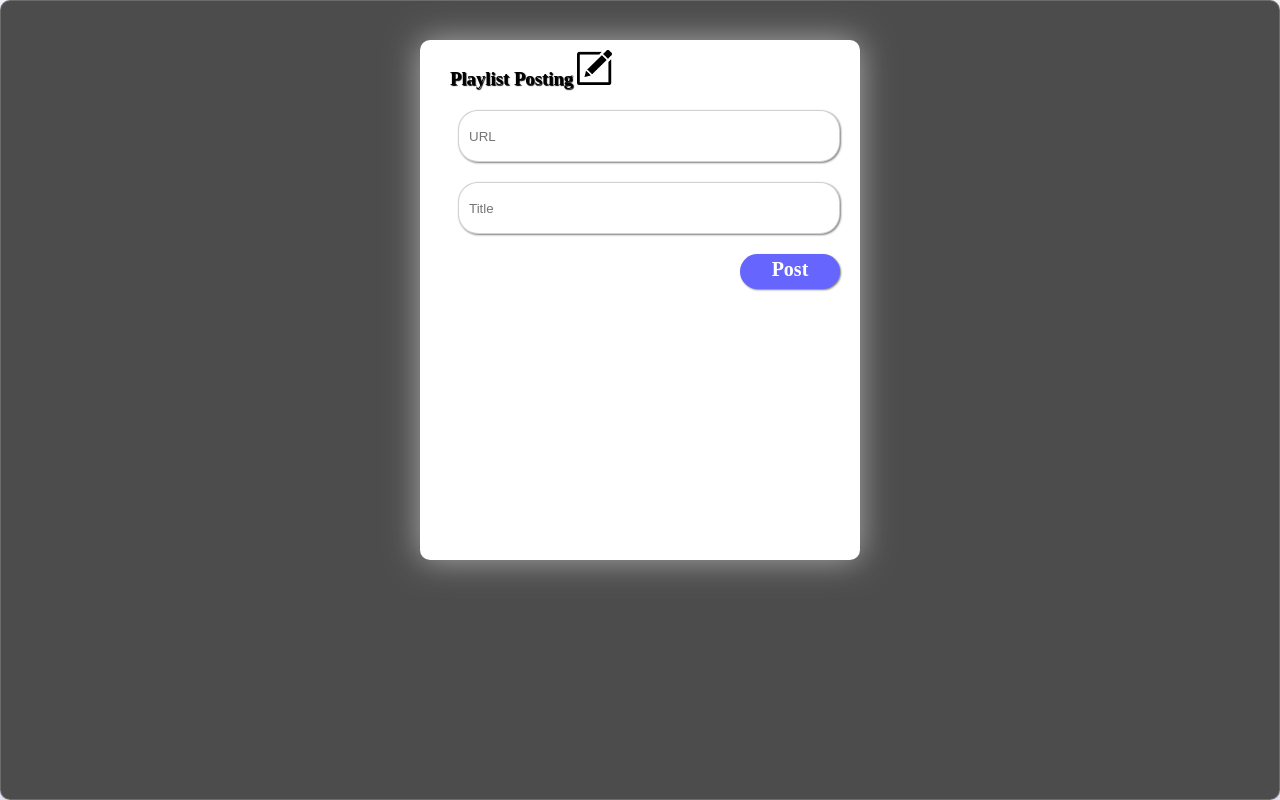
After one commit to rhtnajflzp/YoutubeRandomPlaylist_MiniProject_v1, a Flask app: template templates/modal.html in a window 1280 px wide. The commit adds this page. Run offline with Flask 2, Linux system fonts and the light colour scheme; the template is opened without the code that fills it, so the values that code supplies are empty; some libraries are stand-ins or nearby versions.

Commit message:
login/modal

```diff
--- a/app.py
+++ b/app.py
@@ -1,7 +1,6 @@
 from googleapiclient.discovery import build
 from flask import Flask, render_template, jsonify, request, redirect, url_for
 from pymongo import MongoClient
-from werkzeug.utils import secure_filename
 from datetime import datetime, timedelta
 import random
 import jwt
@@ -20,58 +19,54 @@ api_key = 'AIzaSyDoc0GN-_nBuANpy8f893HDttg71tF5szs'
 youtube = build('youtube', 'v3', developerKey=api_key)
 
 
+def get_user_info():
+    token_receive = request.cookies.get('mytoken')
+    render_params = {}
+    try:
+        payload = jwt.decode(token_receive, SECRET_KEY, algorithms=['HS256'])
+        user_info = db.users.find_one({"id": payload["id"]})
+        render_params = user_info
+    except jwt.ExpiredSignatureError:
+        render_params['msg'] = '로그인 시간이 만료되었습니다.'
+    except jwt.exceptions.DecodeError:
+        render_params['msg'] = '로그인 정보가 존재하지 않습니다..'
+    finally:
+        return render_params
+
+
 # HTML을 주는 부분
 @app.route('/')
 def home():
-    token_receive = request.cookies.get('mytoken')
-    try:
-        payload = jwt.decode(token_receive, SECRET_KEY, algorithms=['HS256'])
-        user_info = db.users.find_one({"id": payload["id"]})
-        return render_template('index.html', user_info=user_info)
-    except jwt.ExpiredSignatureError:
-        return redirect(url_for("login", msg="로그인 시간이 만료되었습니다."))
-    except jwt.exceptions.DecodeError:
-        return redirect(url_for("index", msg="로그인 정보가 존재하지 않습니다."))
+    render_params = get_user_info()
+    return render_template('index.html', **render_params)
 
 
 @app.route('/index')
 def index():
-    msg = request.args.get("msg")
-    return render_template('index.html', msg=msg)
+    render_params = get_user_info()
+    return render_template('index.html', **render_params)
 
 
 @app.route('/login')
 def login():
-    msg = request.args.get("msg")
-    return render_template('login.html', msg=msg)
+    render_params = get_user_info()
+    return render_template('login.html')
 
 
 @app.route('/agreement', methods=['GET'])
 def agreement():
-    msg = request.args.get("msg")
-    return render_template('agreement.html', msg=msg)
+    render_params = get_user_info()
+    return render_template('agreement.html', **render_params)
 
 
 @app.route('/sign_up', methods=['GET'])
 def sign():
-    msg = request.args.get("msg")
-    return render_template('sign_up.html', msg=msg)
+    render_params = get_user_info()
+    return render_template('sign_up.html', **render_params)
 
 
 @app.route('/randomplaylist')
 def play():
-    token_receive = request.cookies.get('mytoken')
-    user_info = ''
-    login = ''
-
-    try:
-        payload = jwt.decode(token_receive, SECRET_KEY, algorithms=['HS256'])
-        user_info = db.users.find_one({"id": payload["id"]})
-    except jwt.ExpiredSignatureError:
-        login="로그인 시간이 만료되었습니다."
-    except jwt.exceptions.DecodeError:
-        login = "로그인 정보가 존재하지 않습니다."
-
     top_tags = list(db.tag.find({}, {'_id': False}).distinct('tag'))
     random.shuffle(top_tags)
     top_tags_response = top_tags[:3]
@@ -83,8 +78,7 @@ def play():
     likes_cnt = len(likes) - 2
     comments = list(db.comment.find({'playlistId': playlistId_receive}, {'_id': False}))
 
-    print(user_info + "//")
-    print(login)
+    render_params = get_user_info()
 
     return render_template("randomplaylist.html",
                            playlistId=playlistId_receive,
@@ -92,8 +86,7 @@ def play():
                            likes=likes_response,
                            likes_cnt=likes_cnt,
                            comments=comments,
-                           user_info=user_info,
-                           login=login)
+                           **render_params)
 
 
 # API 역할을 하는 부분
@@ -178,6 +171,38 @@ def search_playlist():
     ).execute()
 
     return jsonify({'list': search_response})
+
+@app.route('/insert_playlist', methods=['POST'])
+def insert_playlist():
+    playlistId_receive = request.form['playlistId_give']
+    title_receive = request.form['title_give']
+    id_receive = request.form['id_give']
+
+    playlist = db.user_playlist.find_one({'playlistId': playlistId_receive, 'id': id_receive})
+
+    search_response = youtube.playlists().list(
+        id=playlistId_receive,
+        part="snippet"
+    ).execute()
+
+    thumbnail = ''
+
+    if search_response is not None:
+        thumbnail = search_response['items'][0]['snippet']['thumbnails']['high']['url']
+
+    msg = 'Hi!'
+
+    if playlist is None:
+        doc = {'id': id_receive,
+               'title': title_receive,
+               'playlistId': playlistId_receive,
+               'thumbnail': thumbnail}
+        db.user_playlist.insert_one(doc)
+        msg = '작성 완료!'
+    else:
+        msg = '작성 실패! 이미 등록한 재생목록입니다.'
+
+    return jsonify({'msg': msg})
 
 
 @app.route('/tag', methods=['GET'])
--- /dev/null
+++ b/static/modal.css
@@ -0,0 +1,88 @@
+#modal {
+    display: none;
+}
+
+#modal.modal-overlay {
+    position: fixed;
+    top: 0;
+    left: 0;
+    right: 0;
+    bottom: 0;
+    display: flex;
+    flex-direction: column;
+    align-items: center;
+    justify-content: center;
+    background: rgba(0, 0, 0, 0.7);
+    box-shadow: 0 8px 32px 0 rgba(31, 38, 135, 0.37);
+    backdrop-filter: blur(1.5px);
+    -webkit-backdrop-filter: blur(1.5px);
+    border-radius: 10px;
+    border: 1px solid rgba(255, 255, 255, 0.18);
+    z-index: 100;
+}
+
+#modal .modal-window {
+    background: white;
+    box-shadow: 0 0 32px 0 rgba(234, 234, 234, 0.6);
+    backdrop-filter: blur(13.5px);
+    -webkit-backdrop-filter: blur(13.5px);
+    border-radius: 10px;
+    padding: 10px 20px;
+    width: 400px;
+    height: 500px;
+    position: relative;
+    top: -100px;
+}
+
+#modal .title {
+    padding-left: 10px;
+    display: inline;
+    text-shadow: 1px 1px 1px black;
+}
+
+#modal .title h3 {
+    display: inline;
+}
+
+.Title_img {
+    width: 35px;
+    height: 35px;
+}
+
+#modal .content {
+    margin-top: 20px;
+}
+
+.content {
+    margin-top: 20px;
+    display: flex;
+    flex-direction: column;
+    align-items: flex-end;
+}
+
+.Input {
+    width: 360px;
+    height: 40px;
+    flex-grow: 0;
+    padding: 5px 10px;
+    box-shadow: 1px 1px 2px 0 rgba(0, 0, 0, 0.5);
+    border-radius: 20px;
+    background-color: #fff;
+    margin: 0 0 20px 0;
+
+    border: 1px solid rgba(0, 0, 0, 0.18)
+}
+
+.Post_btn {
+    width: 100px;
+    height: 35px;
+    box-shadow: 1px 1px 2px 0 rgba(0, 0, 0, 0.5);
+    border-radius: 20px;
+    background-color: #6666FF;
+    text-align: center;
+    color: white;
+    font-weight: bold;
+    font-size: 20px;
+    line-height: 1.5;
+    cursor: pointer;
+}
--- /dev/null
+++ b/static/modal.js
@@ -0,0 +1,35 @@
+$(document).ready(function () {
+    $('#modal').hide();
+});
+
+$(document).mouseup(function (e) {
+    if ($('#modal').has(e.target).length === 0) {
+        $('#modal').hide();
+    }
+});
+
+
+function post_playlist() {
+    let url = $('#modal-url').val();
+    let title = $('#modal-title').val();
+
+    let split_url = url.split('list=');
+    let playlistId = split_url[split_url.length - 1].split('&');
+
+    $.ajax({
+        type: "POST",
+        url: "/insert_playlist",
+        data: {
+            'playlistId_give': playlistId[0],
+            'title_give': title,
+            'id_give': id
+        },
+        success: function (response) { // 성공하면
+            alert('작성 완료!');
+        }
+    })
+}
+
+function modal_show() {
+    $('#modal').show();
+}
--- a/templates/login.html
+++ b/templates/login.html
@@ -24,9 +24,6 @@
     <link rel="stylesheet" href="../static/login.css">
 
     <script>
-        // {% if msg %}
-        //     alert("{{ msg }}")
-        // {% endif %}
         function sign_in() {
             let id = $("#input-id").val()
             let password = $("#input-password").val()
@@ -55,9 +52,8 @@
                     password_give: password
                 },
                 success: function (response) {
-                    console.log(response['result'] == 'success')
                     if (response['result'] == 'success') {
-                        $.cookie('mytoken', response['token'], {path: '/login'});
+                        $.cookie('mytoken', response['token'], {path: '/'});
                         window.location.replace("/")
                     } else {
                         alert(response['msg'])
--- /dev/null
+++ b/templates/modal.html
@@ -0,0 +1,23 @@
+<!DOCTYPE html>
+<html lang="ko">
+<head>
+    <meta charset="UTF-8">
+    <link rel="stylesheet" href="../static/modal.css">
+    <script src="../static/modal.js"></script>
+</head>
+<body>
+    <div id="modal" class="modal-overlay">
+        <div class="modal-window">
+            <div class="title">
+                <h3>Playlist Posting</h3>
+                <img src="../static/posting.png" class="Title_img"/>
+            </div>
+            <div class="content">
+                <input id="modal-url" type="text" class="Input" placeholder="URL"/>
+                <input id="modal-title" type="text" class="Input" placeholder="Title"/>
+                <div onclick="post_playlist()" class="Post_btn">Post</div>
+            </div>
+        </div>
+    </div>
+</body>
+</html>
```
Also changed, not shown: static/index.css (+71 -30 lines), static/randomplaylist.js (added, +137 -0 lines), templates/index.html (+18 -40 lines), templates/randomplaylist.html (+27 -122 lines), test.py (added, +31 -0 lines), static/headphones.webp (renamed from static/Headphones 1.webp), static/posting.png (added), static/tada.webp (renamed from static/image 1.webp), static/user.png (added).
